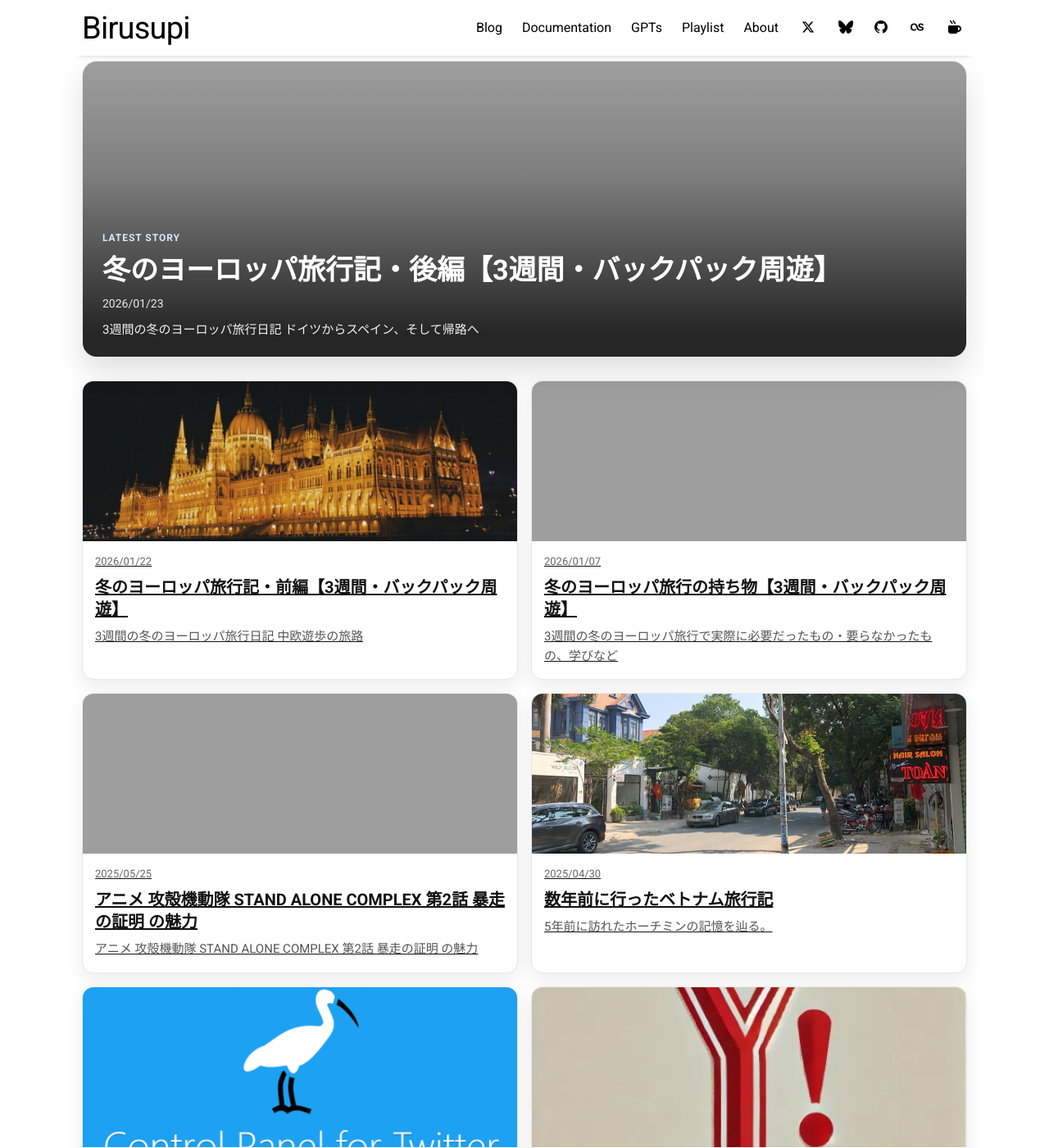
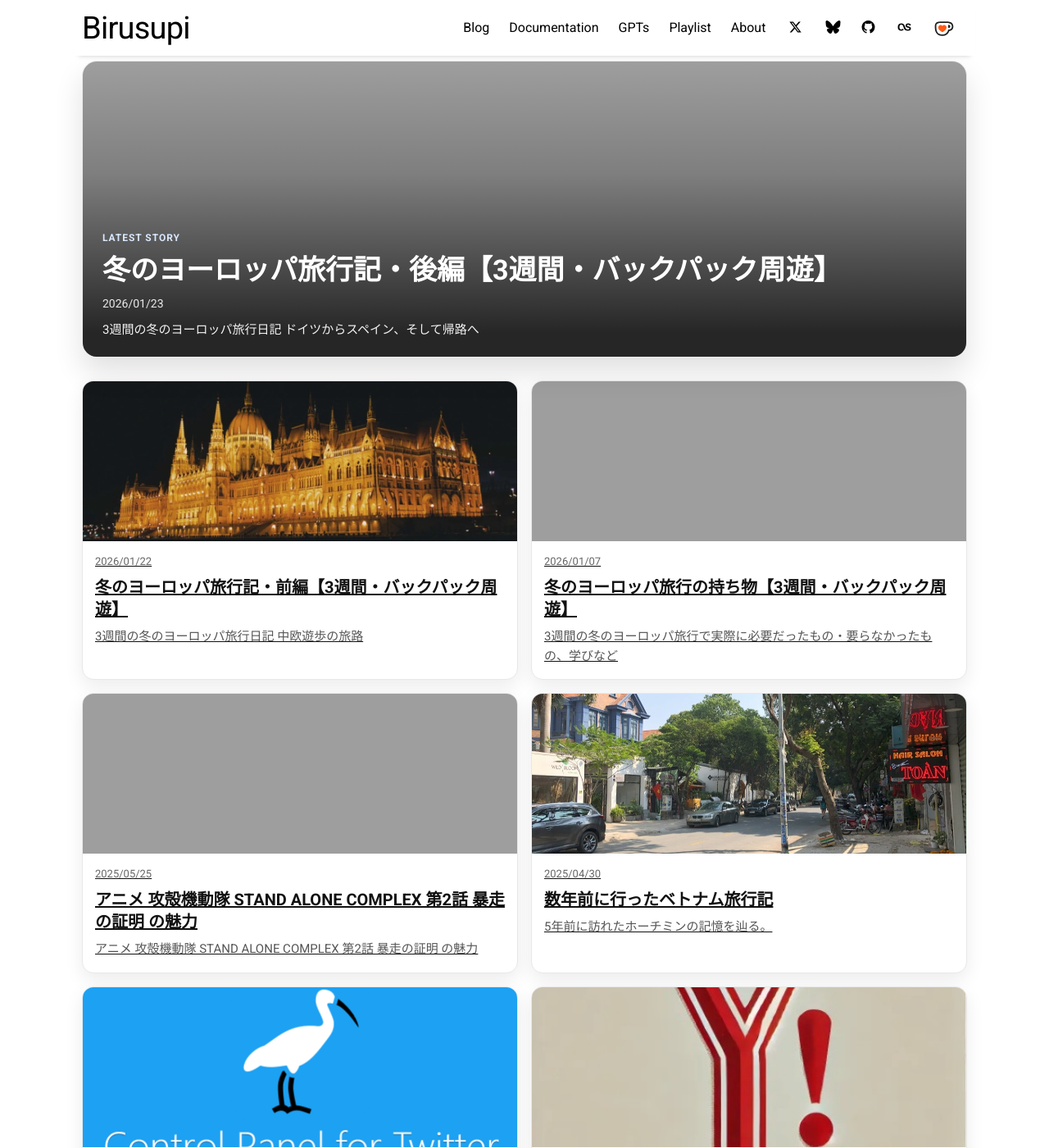
Before and after one commit to spira-unplugged/birusupi, a Jekyll site: the page built from index.html, in a window 1280 px wide and 1400 px high. Shown: the whole window at 82% size. Built offline with Jekyll 4.4.1, drawn with Linux system fonts in a browser that asks for light colours; nearby versions of some CDN libraries; the list of posts is cut into pages by our own code.

Commit message:
Ko-fiアイコン調整

```diff
--- a/_includes/header.html
+++ b/_includes/header.html
@@ -8,8 +8,12 @@
     {% endfor %}
     {% for item in site.data.settings.social %}
       <a href="{{ item.link }}" class="menu-link" target="_blank" rel="noopener">
-        {% assign icon_style = item.style | default: 'brands' %}
-        <i class="fa-{{ icon_style }} fa-{{ item.icon }}" aria-hidden="true"></i>
+        {% if item.link contains 'ko-fi.com' %}
+          <img src="{{ site.baseurl }}/assets/img/kofi_symbol.svg" alt="Ko-fi" class="kofi-symbol">
+        {% else %}
+          {% assign icon_style = item.style | default: 'brands' %}
+          <i class="fa-{{ icon_style }} fa-{{ item.icon }}" aria-hidden="true"></i>
+        {% endif %}
       </a>
     {% endfor %}
   </nav>
@@ -23,8 +27,12 @@
       {% endfor %}
       {% for item in site.data.settings.social %}
         <a href="{{ item.link }}" class="menu-link" target="_blank" rel="noopener">
-          {% assign icon_style = item.style | default: 'brands' %}
-          <i class="fa-{{ icon_style }} fa-{{ item.icon }}" aria-hidden="true"></i>
+          {% if item.link contains 'ko-fi.com' %}
+            <img src="{{ site.baseurl }}/assets/img/kofi_symbol.svg" alt="Ko-fi" class="kofi-symbol">
+          {% else %}
+            {% assign icon_style = item.style | default: 'brands' %}
+            <i class="fa-{{ icon_style }} fa-{{ item.icon }}" aria-hidden="true"></i>
+          {% endif %}
         </a>
       {% endfor %}
     </div>
--- a/_sass/_header.scss
+++ b/_sass/_header.scss
@@ -43,6 +43,17 @@
 .menu-link {
   padding: 6px 10px;
   border-radius: 999px;
+}
+
+.kofi-symbol {
+  width: 1.6rem;
+  height: 1.6rem;
+  padding: 5px;
+  box-sizing: content-box;
+  display: inline-block;
+  margin: 0;
+  max-width: none;
+  vertical-align: middle;
 }
 
 /*
@@ -114,6 +125,11 @@
     font-size: 1.85rem;
     line-height: 1;
   }
+  .dropdown-content .kofi-symbol {
+    width: 2.4rem;
+    height: 2.4rem;
+    vertical-align: top;
+  }
   .dropdown.is-open .dropdown-content {
     display: block;
   }
```
Also changed, not shown: assets/img/kofi_symbol.svg (added).
